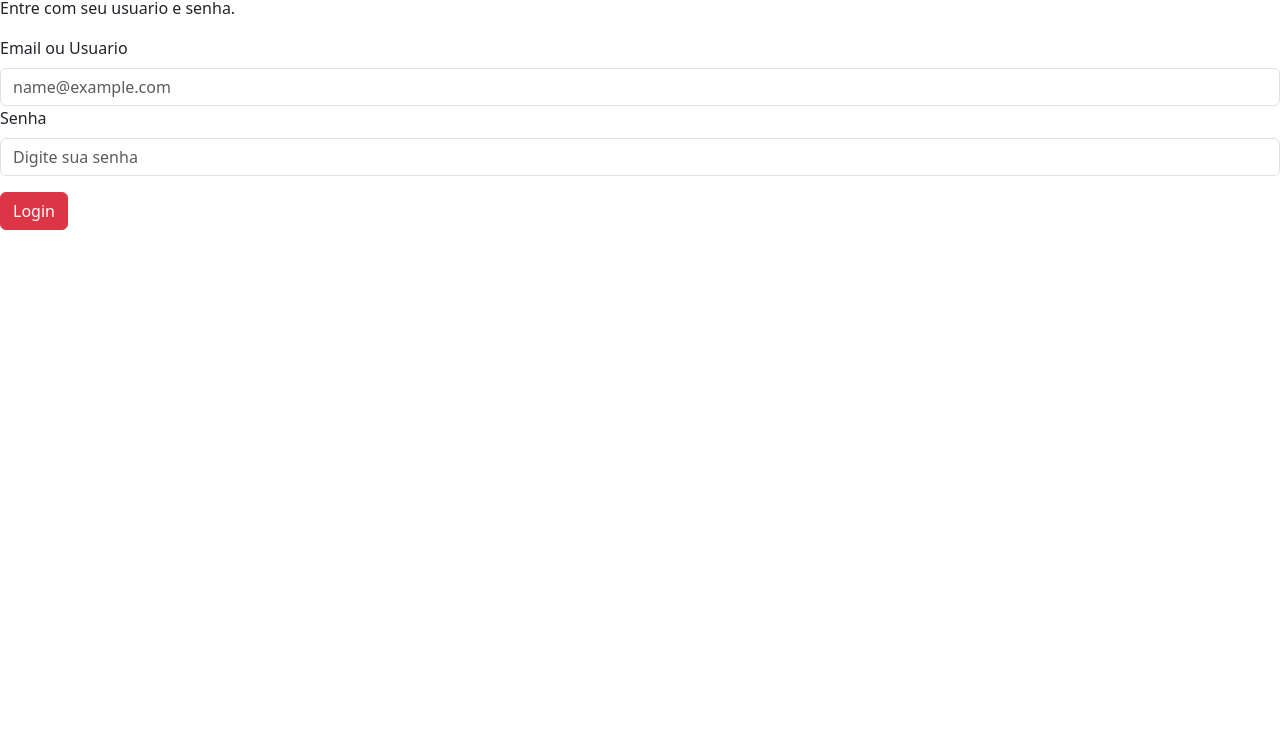
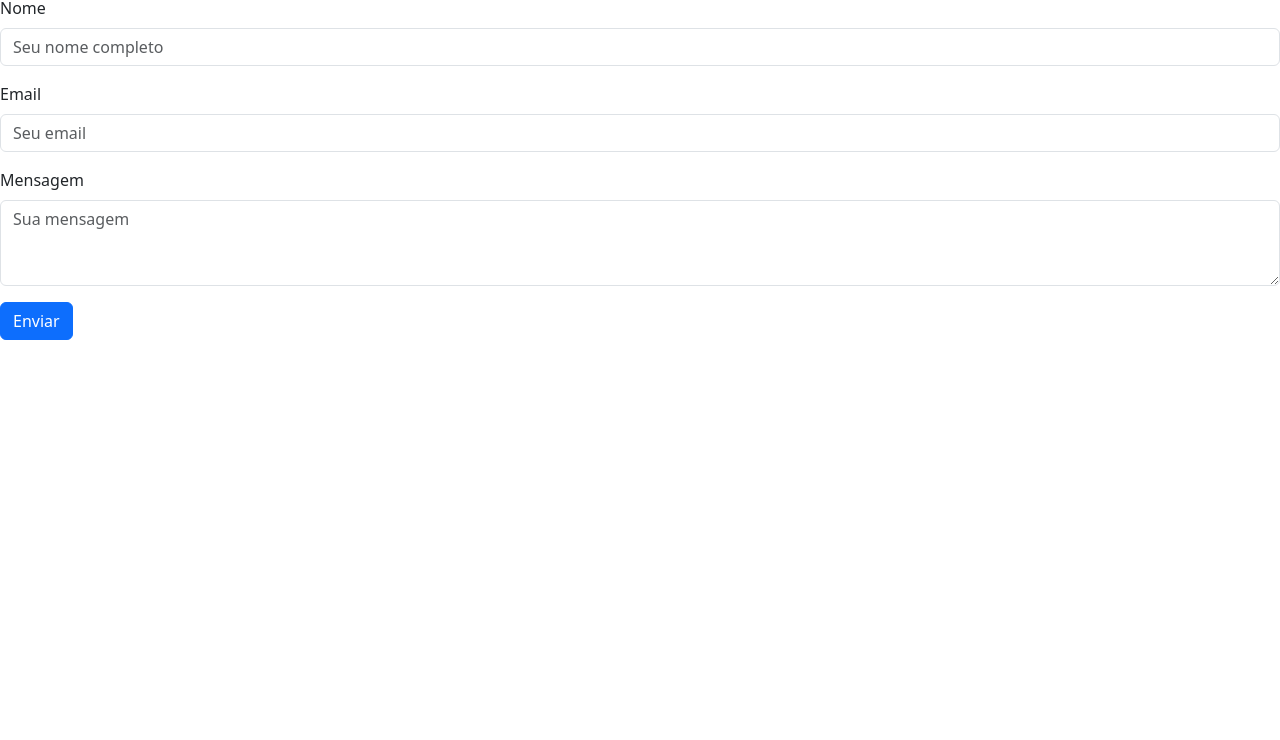
Before and after one commit to 84lucaskaua/JS, a website: page index.html in a window 1280 px wide. Shown: the part 60-800 px from the top of the page. Drawn offline with nearby package versions, Linux system fonts and the light colour scheme.

Commit message:
Add files via upload

```diff
--- a/index.html
+++ b/index.html
@@ -1,31 +1,32 @@
 <!DOCTYPE html>
-<html lang="pt-br">
+<html lang="en">
 <head>
     <meta charset="UTF-8">
     <meta name="viewport" content="width=device-width, initial-scale=1.0">
-    <title>bootstrap</title>
+    <title>Document</title>
     <link href="https://cdn.jsdelivr.net/npm/bootstrap@5.3.8/dist/css/bootstrap.min.css" rel="stylesheet" integrity="sha384-sRIl4kxILFvY47J16cr9ZwB07vP4J8+LH7qKQnuqkuIAvNWLzeN8tE5YBujZqJLB" crossorigin="anonymous">
-<link rel="stylesheet" href="./css/style.css">
-<script src="./js/javascript.js"></script>
+    <script src="https://cdn.jsdelivr.net/npm/bootstrap@5.3.8/dist/js/bootstrap.bundle.min.js" integrity="sha384-FKyoEForCGlyvwx9Hj09JcYn3nv7wiPVlz7YYwJrWVcXK/BmnVDxM+D2scQbITxI" crossorigin="anonymous"></script>
+    <link rel="stylesheet" href="./node_modules/bootstrap/dist/css/bootstrap-grid.css">
 </head>
-<div>
-    <div class="form-boot-01">
-    <h1>Página de login</h1>
-    <p>Entre com seu usuario e senha.</p>
-    <div class="mb-3">
-  <label for="exampleFormControlInput1" class="form-label">Email ou Usuario</label>
-  <input type="email" class="form-control" id="exampleFormControlInput1" placeholder="name@example.com">
-  <label for="exampleFormControlInput1" class="form-label">Senha</label>
-  <input type="password" class="form-control" id="exampleFormControlInput1" placeholder="Digite sua senha">
-</div>
-</div>
-<div class="btn-1">
+<body>
+    <div class="texto">
+    <H1>Formulario teste</H1>
+    </div>
+    <form>
+        <div class="mb-3">
+            <label for="name" class="form-label">Nome</label>
+            <input type="text" class="form-control" id="name" name="name" required placeholder="Seu nome completo">
+        </div>
+        <div class="mb-3">
+            <label for="email" class="form-label">Email</label>
+            <input type="email" class="form-control" id="email" name="email" required placeholder="Seu email">
+        </div>
+        <div class="mb-3">
+            <label for="message" class="form-label">Mensagem</label>
+            <textarea class="form-control" id="message" name="message" rows="3" required placeholder="Sua mensagem"></textarea>
+        </div>
+        <button type="submit" class="btn btn-primary">Enviar</button>
+    </form>
 
-
-<button type="button" class="btn btn-danger" onclick="login()">Login</button>
-</div>
-</div>
- <script src="https://cdn.jsdelivr.net/npm/bootstrap@5.3.8/dist/js/bootstrap.bundle.min.js" integrity="sha384-FKyoEForCGlyvwx9Hj09JcYn3nv7wiPVlz7YYwJrWVcXK/BmnVDxM+D2scQbITxI" crossorigin="anonymous"></script>
- </div>
 </body>
 </html>
```
Also changed, not shown: package.json (added, +16 -0 lines), 1 other file.
